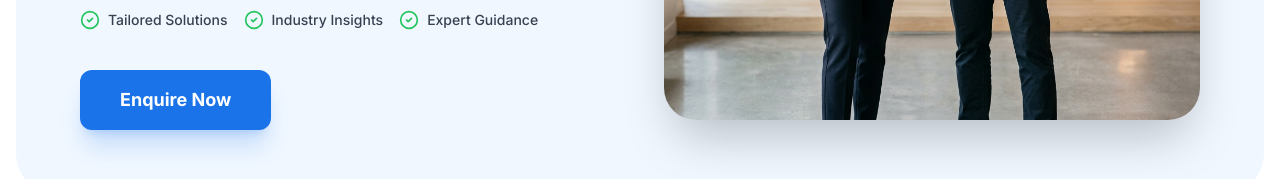
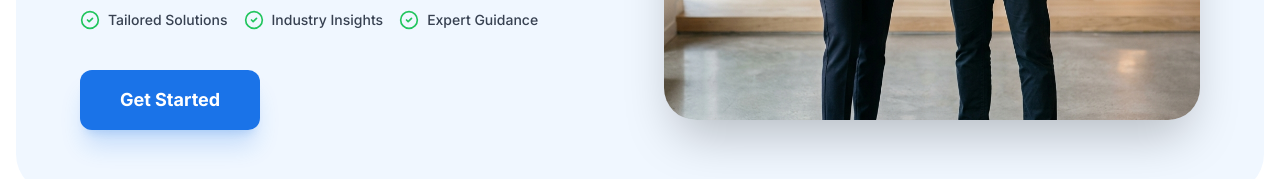
Before and after one commit to codexuttam/Accredian, a Next.js app: page / in a window 1280 px wide. Shown: the part 582-761 px from the top of the page. Built offline with nearby package versions, Linux system fonts and the light colour scheme.

Commit message:
Update Hero button text to Get Started

```diff
--- a/src/components/home/Hero.tsx
+++ b/src/components/home/Hero.tsx
@@ -41,7 +41,7 @@ const Hero = () => {
                 onClick={openModal}
                 className="btn-primary shadow-xl shadow-brand-blue/20"
               >
-                Enquire Now
+                Get Started
               </motion.button>
             </motion.div>
           </div>
```
